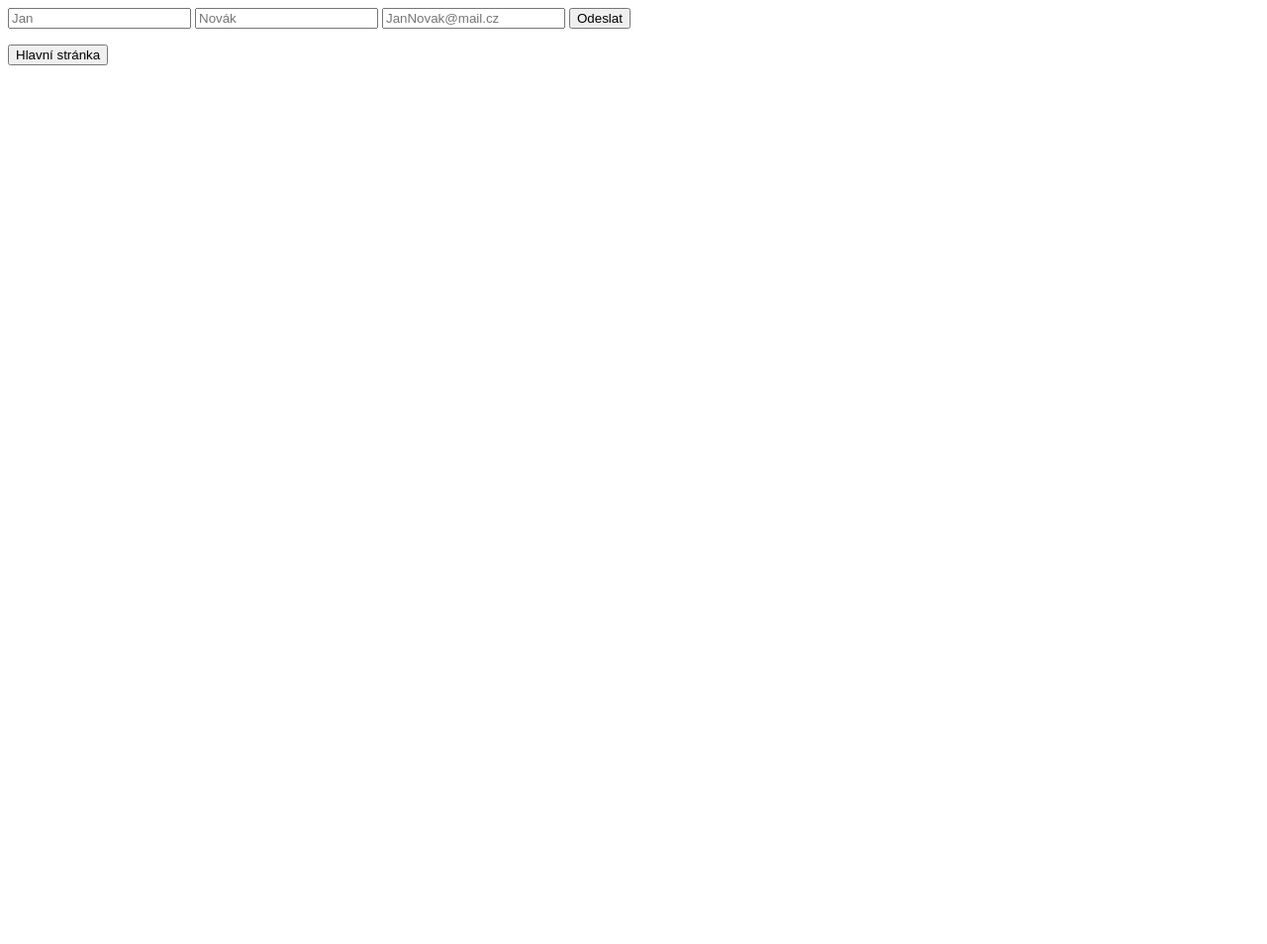
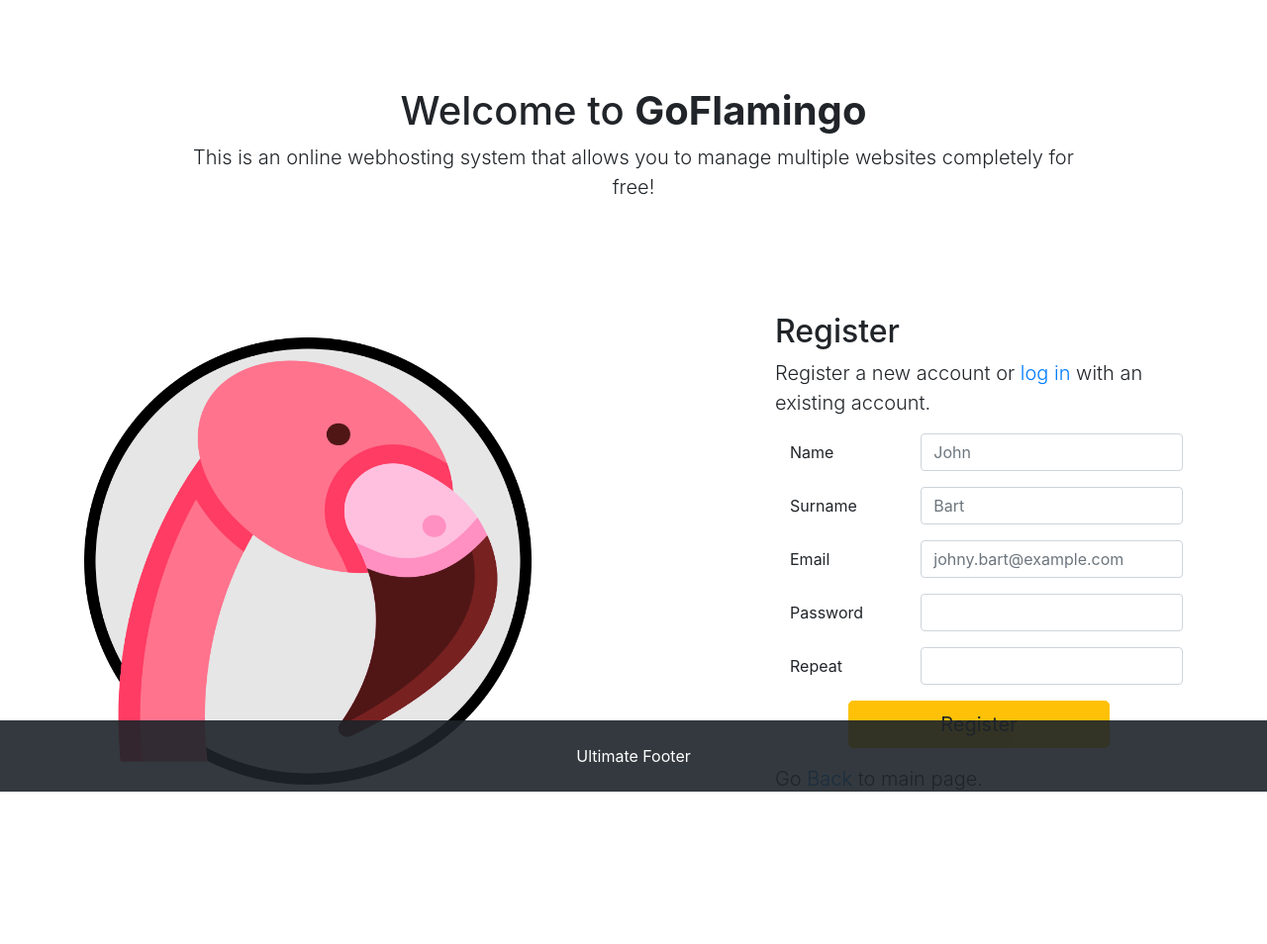
Before and after one commit to martinbenes1996/itu-project, a Django app: page /register/ in a window 1280 px wide. Shown: the whole page at 99% size. Before the commit the page ends 66 px from the top, so only its background shows below. Run offline with Django 3.2, Linux system fonts and the light colour scheme; some libraries are stand-ins or nearby versions.

Commit message:
Registration Form

```diff
--- a/hosting/templates/login.html
+++ b/hosting/templates/login.html
@@ -25,7 +25,7 @@
             <div class="section-heading">
               <h2>Login</h2>
             </div>
-            <p class="lead">Log in with an existing account, or <a href="{% url '' %}register">create</a> a new account.</p>
+            <p class="lead">Log in with an existing account or <a href="{% url '' %}register">create</a> a new account.</p>
 
               <div>
                   <form method="post" action="">{% csrf_token %}
--- a/hosting/templates/register.html
+++ b/hosting/templates/register.html
@@ -1,3 +1,104 @@
+{% extends "base.html" %}
+{% block content %}
+<!-- html here -->
+
+    {% load static %}
+
+    <section id="one" class="section-padding">
+      <div class="container">
+        <div class="row intro-text align-items-center justify-content-center">
+          <div class="col-md-10 text-center">
+            <h1 class="site-heading site-animate">Welcome to <strong>GoFlamingo</strong></h1>
+            <p class="lead site-subheading mb-4 site-animate">This is an online webhosting system that allows you to manage multiple websites completely for free!</p>
+          </div>
+        </div>
+      </div>
+    </section>
+
+    <section id="one" class="section-padding no_top">
+      <div class="container">
+        <div class="row mb-5 align-items-center">
+          <div class="col-lg-7 pr-lg-5 mb-5 mb-lg-0">
+            <img src="{% static 'img/flamingo.png' %}" alt="Image placeholder" class="img-fluid" width="75%">
+          </div>
+          <div class="col-lg-5 pl-lg-5">
+            <div class="section-heading">
+              <h2>Register</h2>
+            </div>
+            <p class="lead">Register a new account or <a href="{% url '' %}login">log in</a> with an existing account.</p>
+
+              <div>
+                  <form method="post" action="">{% csrf_token %}
+
+                      <div class="form-group row">
+                        <div class="col-4">
+                          <label for="example-text-input" class="col-2 col-form-label">Name</label>
+                        </div>
+                        <div class="col-8">
+                            <input class="form-control" type="text" name="name" value="{{ name }}" placeholder="John">
+                          </div>
+                        </div>
+
+                      <div class="form-group row">
+                        <div class="col-4">
+                          <label for="example-text-input" class="col-2 col-form-label">Surname</label>
+                        </div>
+                        <div class="col-8">
+                            <input class="form-control" type="text" name="surname" value="{{ surname }}" placeholder="Bart">
+                          </div>
+                        </div>
+
+
+                    <div class="form-group row">
+                        <div class="col-4">
+                            <label for="lgFormGroupInput" class="col-2 col-form-label">Email</label>
+                        </div>
+                        <div class="col-8">
+                            <input name="email" value="{{ email }}" class="form-control" type="email" placeholder="johny.bart@example.com">
+                            <div class="form-control-feedback error-text">{{ message }}</div>
+                        </div>
+                    </div>
+
+                    <div class="form-group row">
+                        <div class="col-4">
+                            <label for="smFormGroupInput" class="col-2 col-form-label">Password</label>
+                        </div>
+                        <div class="col-8">
+                            <input class="form-control" type="password" id="password-input">
+                        </div>
+                    </div>
+
+                    <div class="form-group row">
+                        <div class="col-4">
+                            <label for="smFormGroupInput" class="col-2 col-form-label">Repeat</label>
+                        </div>
+                        <div class="col-8">
+                            <input class="form-control" type="password" id="password-input">
+                        </div>
+                    </div>
+
+
+                    <div class="form-group row">
+                        <div class="col-2"></div>
+                        <div class="col-8">
+                            <button type="Submit" class="btn btn-warning btn-lg col-12">Register</button>
+                        </div>
+                    </div>
+
+
+                  </form>
+
+              </div>
+              <p class="lead">Go <a href="{% url '' %}">Back</a> to main page.</p>
+          </div>
+        </div>
+      </div>
+    </section>
+
+{% endblock %}>
+
+<!--
+
 <html>
     <head>
     </head>
```
Also changed, not shown: db.sqlite3.
